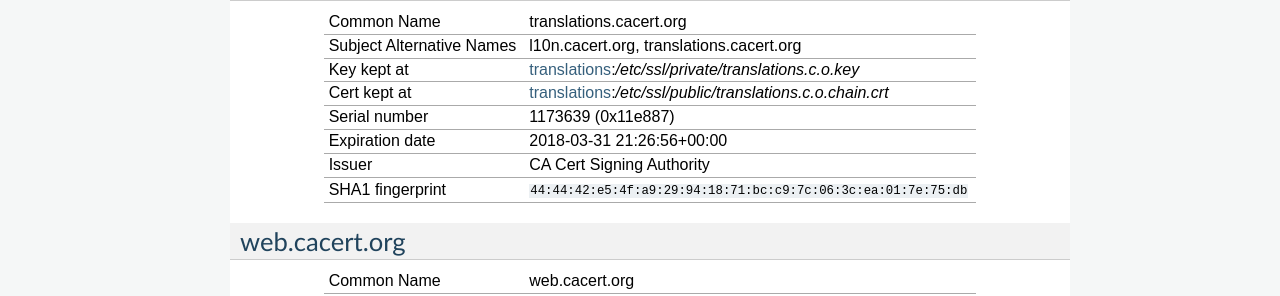
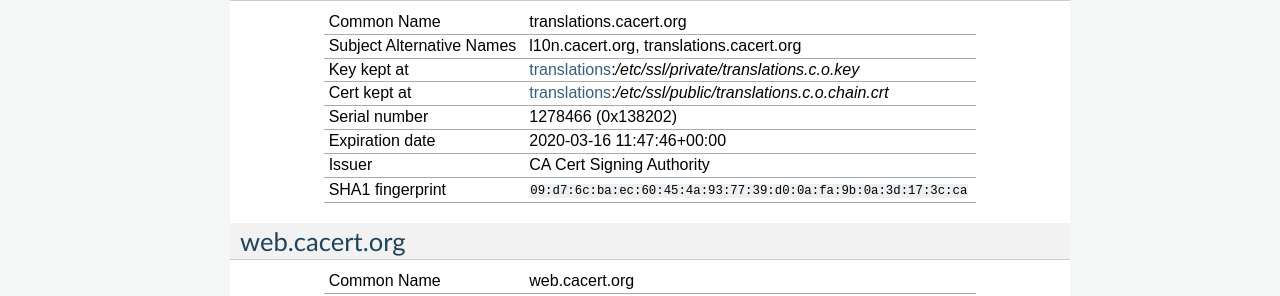
Before and after one commit to CAcertOrg/cacert-infradocs, a Sphinx documentation site: the page built from docs/certlist.rst, in a window 1280 px wide and 900 px high, scrolled down 4399 px. Shown: the part 335-631 px from the top of the window. Built offline with Sphinx 7.4.7, drawn with Linux system fonts in a browser that asks for light colours; pages that are not in the unit, such as notebooks, are missing from menus.

Commit message:
Renew certificate for translations

```diff
--- a/docs/systems/translations.rst
+++ b/docs/systems/translations.rst
@@ -324,9 +324,9 @@
    :altnames:   DNS:l10n.cacert.org, DNS:translations.cacert.org
    :certfile:   /etc/ssl/public/translations.c.o.chain.crt
    :keyfile:    /etc/ssl/private/translations.c.o.key
-   :serial:     11E887
-   :expiration: Mar 31 21:26:56 18 GMT
-   :sha1fp:     44:44:42:E5:4F:A9:29:94:18:71:BC:C9:7C:06:3C:EA:01:7E:75:DB
+   :serial:     138202
+   :expiration: Mar 16 11:47:46 2020 GMT
+   :sha1fp:     09:D7:6C:BA:EC:60:45:4A:93:77:39:D0:0A:FA:9B:0A:3D:17:3C:CA
    :issuer:     CA Cert Signing Authority
 
 .. seealso::
```
